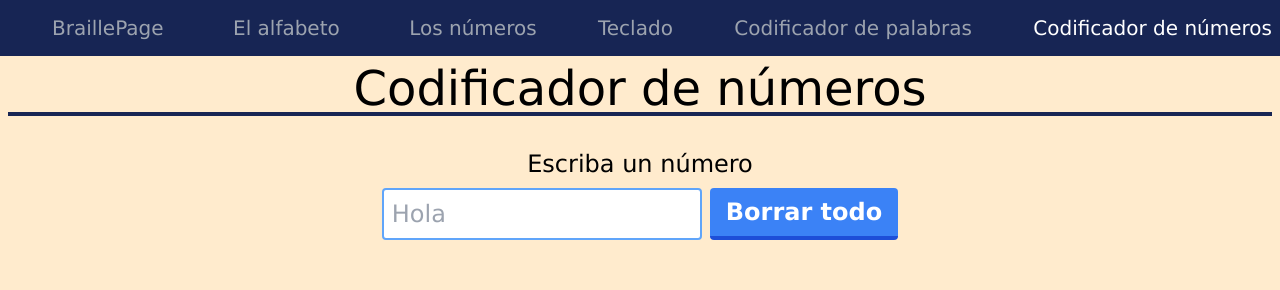
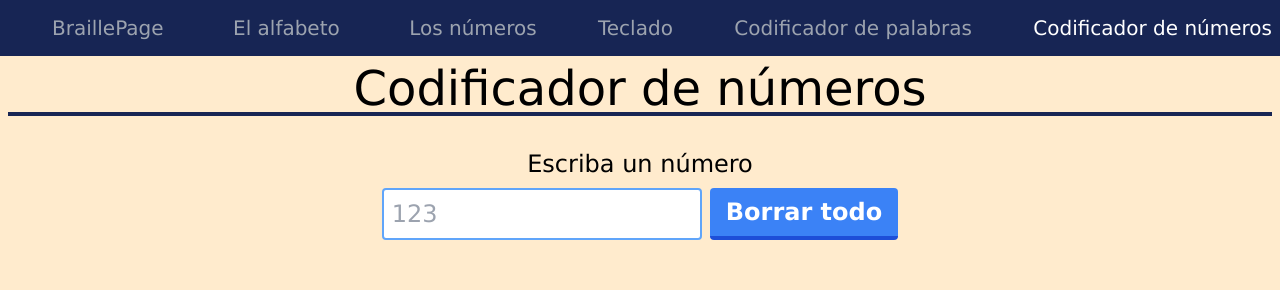
Before and after one commit to Schugu/BraillePage, a React (Vite) app: page /numsToBraille in a window 1280 px wide. Shown: the top 290 px of the page. Built offline with nearby package versions, Linux system fonts and the light colour scheme.

Commit message:
Refactor: Cambio de nombres y de tipo de input

```diff
--- a/src/pages/NumsToBraille.tsx
+++ b/src/pages/NumsToBraille.tsx
@@ -2,10 +2,10 @@ import { useState } from "react";
 import NumToBraille from "../components/codificador/NumToBraille.tsx";
 
 export default function NumsToBraille() {
-  const [palabra, setPalabra] = useState('');
+  const [numero, setNumero] = useState('');
 
   const handleChange = (event: React.ChangeEvent<HTMLInputElement>) => {
-    setPalabra(event.target.value);
+    setNumero(event.target.value);
   };
 
   return (
@@ -19,21 +19,21 @@ export default function NumsToBraille() {
         <div className="flex flex-wrap gap-2">
           <input
             onChange={handleChange}
-            value={palabra}
+            value={numero}
             className="rounded border-2 border-blue-400 p-2 outline-none"
-            type="text"
-            placeholder="Hola"
+            type="number"
+            placeholder="123"
             autoComplete="off"
           />
           <button
-            onClick={() => { setPalabra('') }}
+            onClick={() => { setNumero('') }}
             className="bg-blue-500 hover:bg-blue-400 text-white font-bold py-2 px-4 border-b-4 border-blue-700 hover:border-blue-500 rounded"
           >Borrar todo</button>
         </div>
       </article>
 
       <article className="w-full flex justify-center">
-        <NumToBraille numerosParaCodificar={palabra} formato="chico" />
+        <NumToBraille numerosParaCodificar={numero} formato="chico" />
       </article>
     </section>
   );
```
